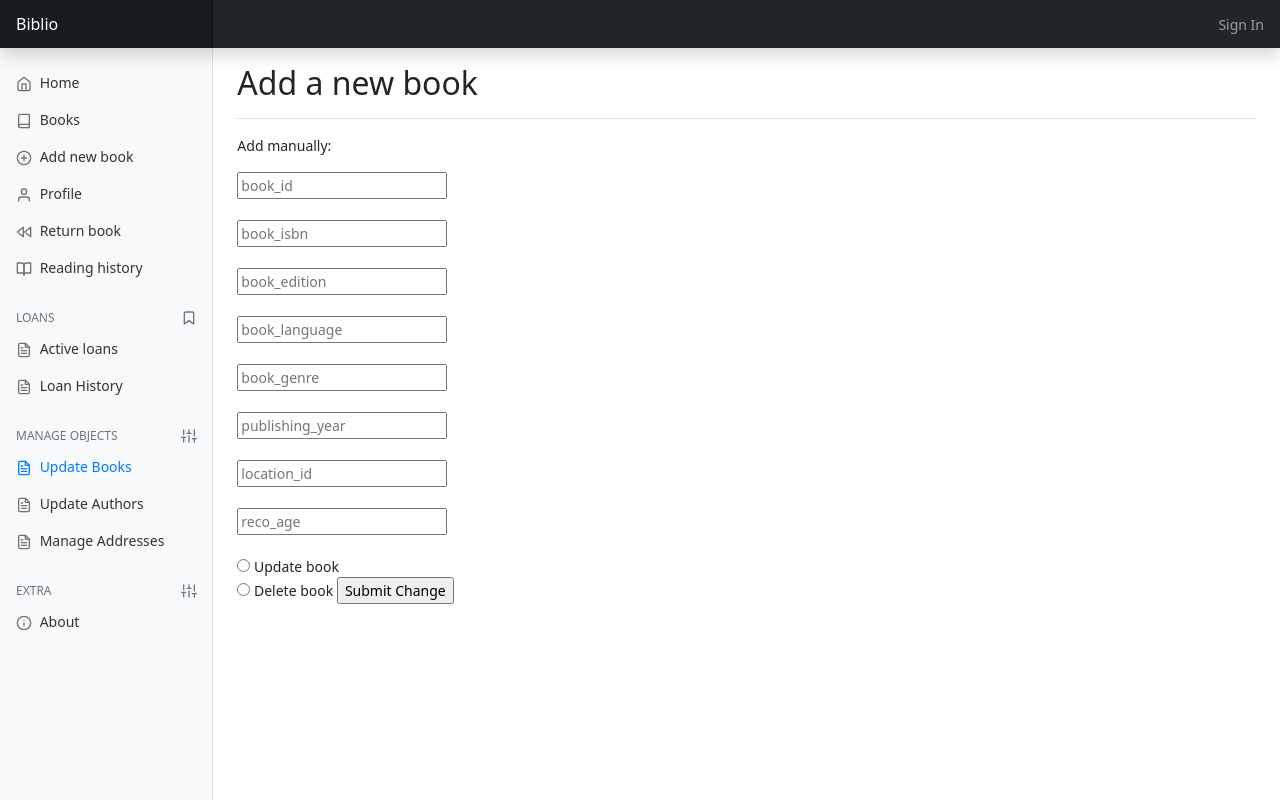
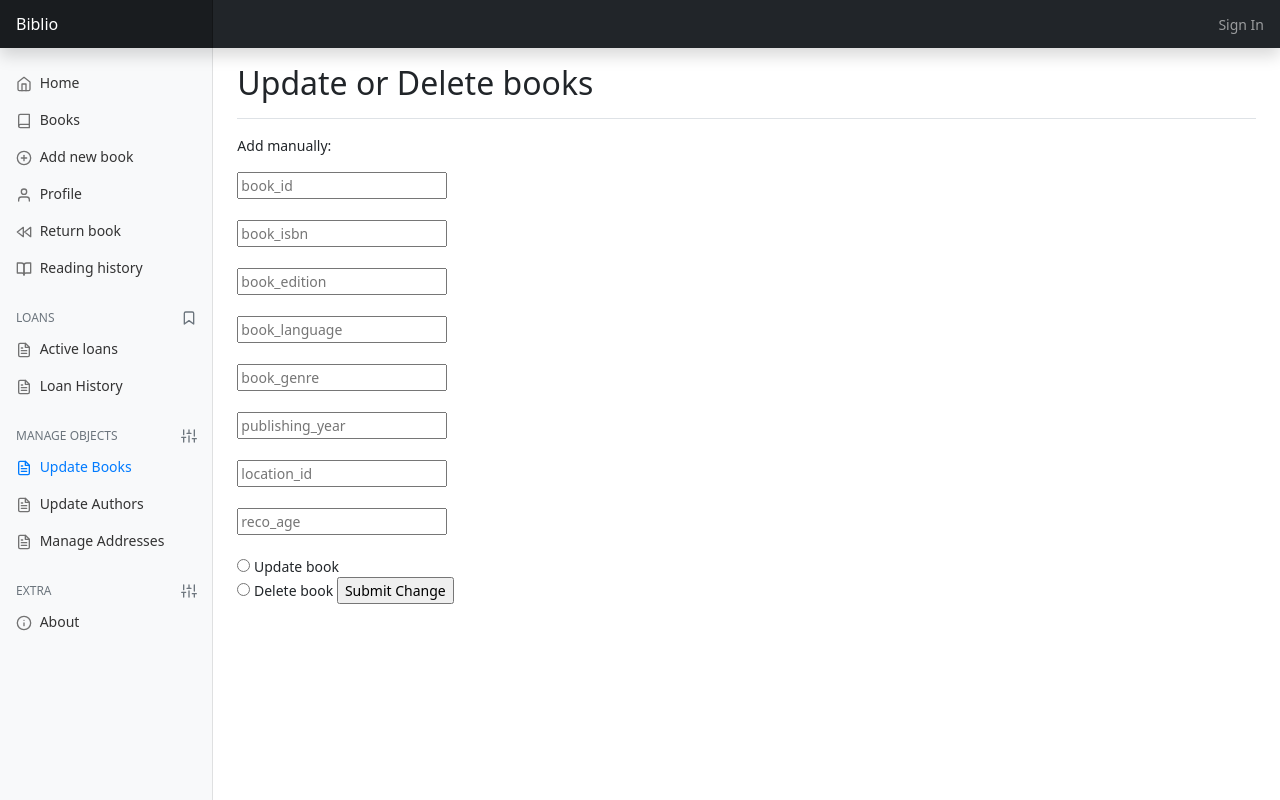
Before and after one commit to BennerLukas/Biblio, a Flask app: page /update_book in a window 1280 px wide. Run offline with Flask 2, Linux system fonts and the light colour scheme; some libraries are stand-ins or nearby versions.

Commit message:
changed page titles to match page function

```diff
--- a/src/code/app/templates/update_address.html
+++ b/src/code/app/templates/update_address.html
@@ -1,8 +1,8 @@
 <!-- about.html-->
 
 {% extends "includes/raw.html" %}
-{% block title %}Add book{% endblock %}
-{% block heading %}Add a new book{% endblock %}
+{% block title %}Mange Adresses{% endblock %}
+{% block heading %}Update or Manage existing Addresses{% endblock %}
 {% block body %}
 
 <div>
--- a/src/code/app/templates/update_author.html
+++ b/src/code/app/templates/update_author.html
@@ -1,14 +1,14 @@
 <!-- about.html-->
 
 {% extends "includes/raw.html" %}
-{% block title %}Add book{% endblock %}
-{% block heading %}Add a new book{% endblock %}
+{% block title %}Update Author{% endblock %}
+{% block heading %}Update or Delete Authors{% endblock %}
 {% block body %}
 
 <div>
     <p>Add manually:</p>
     <form action="/execute_change_book_manually" method="post">
-        <input type="author_id" name = "author_id" placeholder="author_id">
+        <input type="author_id" name = "author_id" placeholder="author_id" required>
         <br><br>
         <input type="author_first_name" name="author_first_name" placeholder="author_first_name">
         <br><br>
--- a/src/code/app/templates/update_book.html
+++ b/src/code/app/templates/update_book.html
@@ -1,14 +1,14 @@
 <!-- about.html-->
 
 {% extends "includes/raw.html" %}
-{% block title %}Add book{% endblock %}
-{% block heading %}Add a new book{% endblock %}
+{% block title %}Update book{% endblock %}
+{% block heading %}Update or Delete books{% endblock %}
 {% block body %}
 
 <div>
     <p>Add manually:</p>
     <form action="/execute_change_book_manually" method="post">
-        <input type="book_id" name = "book_id" placeholder="book_id">
+        <input type="book_id" name = "book_id" placeholder="book_id" required>
         <br><br>
         <input type="book_isbn" name = "book_isbn" placeholder="book_isbn">
         <br><br>
```
